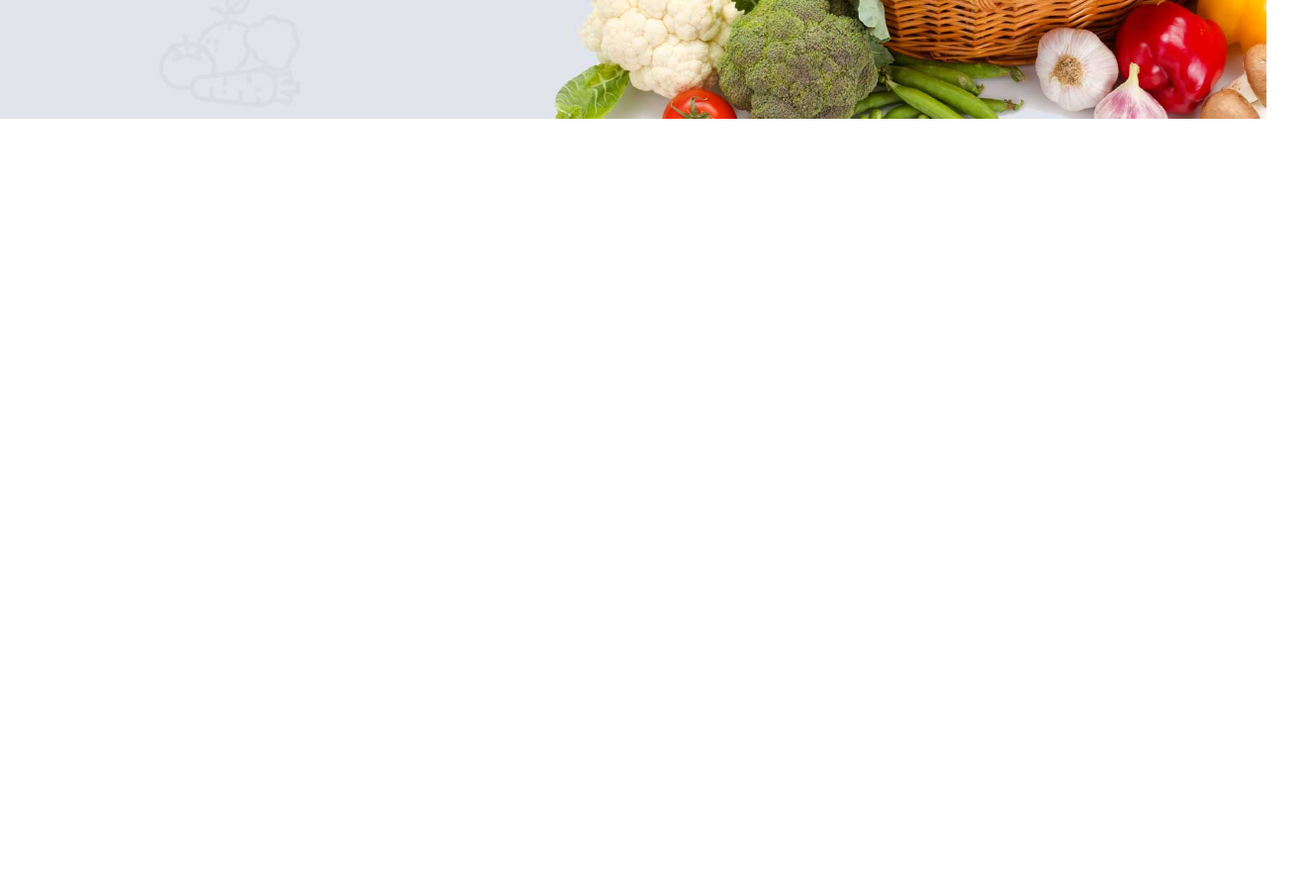
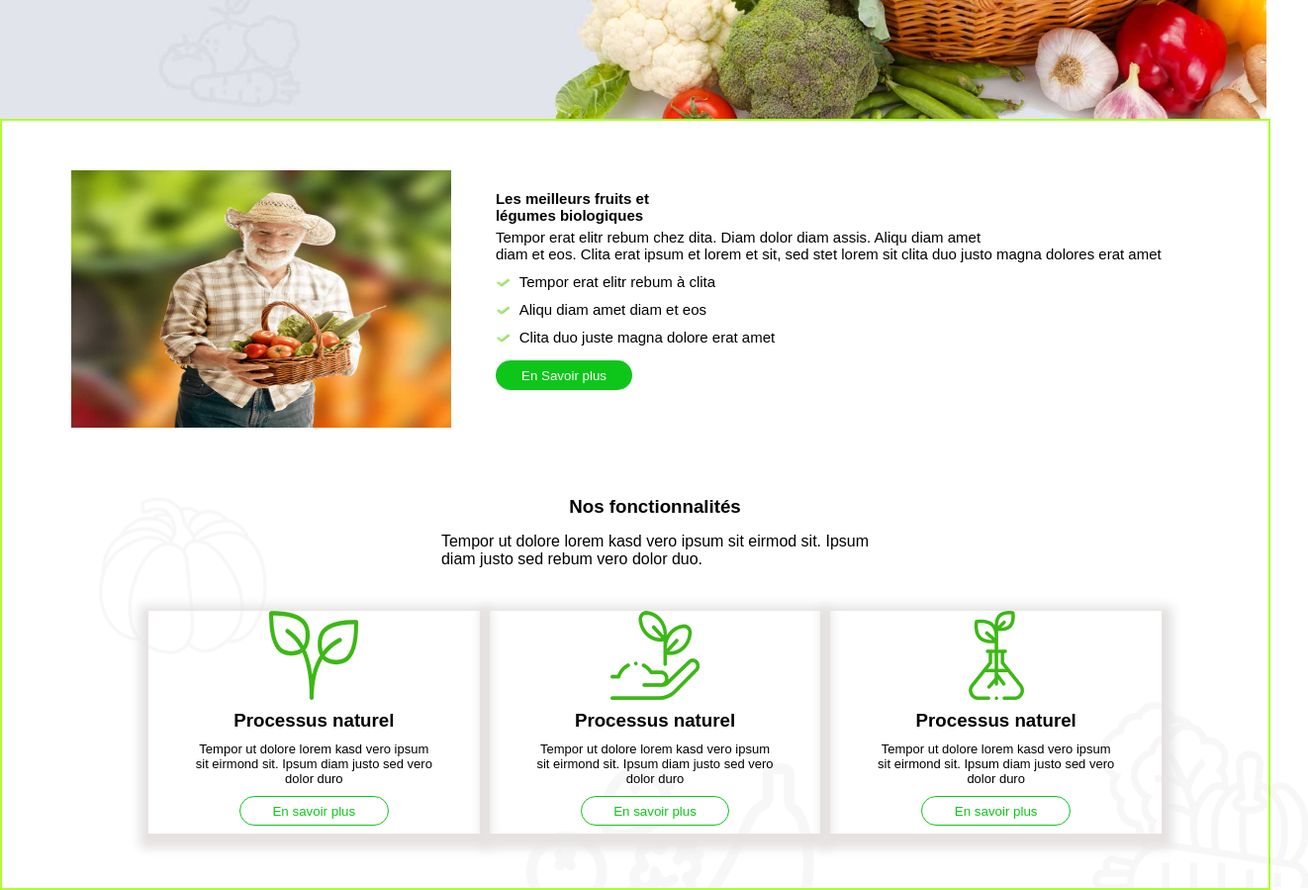
Before and after one commit to IanoIe/web-commerce, a plain HTML site: page index.html in a window 1280 px wide. Shown: the part 520-1419 px from the top of the page at 99% size, 1322 px wide, since content can reach past the window. Before the commit the page ends 800 px from the top, so only its background shows below. Drawn offline with Linux system fonts and the light colour scheme.

Commit message:
After restarting the project creation, I already have the header made from css and html. Part of the main is still being done...

```diff
--- a/index.html
+++ b/index.html
@@ -33,9 +33,9 @@
                 <a>Produits</a>
                 <a>Pages</a>
                 <a>Contectez-nous</a>
-                <a><img src="./images/icon-search.png" style="width: 100%; height: 20px; border-radius: 100%;"></a>
-                <a><img src="./images/icon-user.png" style="width: 100%; height: 20px; border-radius: 100%;"></a>
-                <a><img src="./images/icon-bag.png" style="width: 100%; height: 20px; border-radius: 100%;"></a>
+                <a><img src="./images/icon-search.png" style="width: 100%; height: 15px; border-radius: 100%;"></a>
+                <a><img src="./images/icon-user.png" style="width: 100%; height: 15px; border-radius: 100%;"></a>
+                <a><img src="./images/icon-bag.png" style="width: 100%; height: 15px; border-radius: 100%;"></a>
             </div>
         </div>
 
@@ -60,5 +60,85 @@
         </div>
     </header>
 
+    <main>
+        <!-- Section de meilleurs fruits et légumes biologiques -->
+        <section class="meilleurs-fruits">
+            <div class="fruits">
+                <img src="./images/about.jpg">
+            </div>
+            <div class="fruits-1">
+                <h1>Les meilleurs fruits et <br>légumes biologiques</h1>
+                <p>Tempor erat elitr rebum chez dita. Diam dolor diam assis. Aliqu diam amet<br>
+                   diam et eos. Clita erat ipsum et lorem et sit, sed stet lorem sit clita duo justo
+                   magna dolores erat amet
+                </p>
+                <p><img src="./images/vrai.png">Tempor erat elitr rebum à clita</p>
+                <p><img src="./images/vrai.png">Aliqu diam amet diam et eos</p>
+                <p><img src="./images/vrai.png">Clita duo juste magna dolore erat amet</p>
+                <button>En Savoir plus</button>
+
+            </div>
+
+        </section>
+
+        <!-- Section des nos fonctionnalités -->
+        <section class="nos-fonctionnalites">
+            <section class="fonctionnalites-1">
+                <h1>Nos fonctionnalités</h1>
+                Tempor ut dolore lorem kasd vero ipsum sit eirmod sit. Ipsum <br>
+                diam justo sed rebum vero dolor duo.
+            </section>
+            <section class="fonctionnalites-2">
+                <div class="processus">
+                    <img src="./images/icon-1.png">
+                    <h3>Processus naturel</h3>
+                    <p>Tempor ut dolore lorem kasd vero ipsum<br>
+                        sit eirmond sit. Ipsum diam justo sed vero<br>
+                        dolor duro
+                     </p>
+                    <button>En savoir plus</button>
+                </div>
+                <div class="biologiques">
+                    <img src="./images/icon-2.png">
+                    <h3>Processus naturel</h3>
+                    <p>Tempor ut dolore lorem kasd vero ipsum<br>
+                       sit eirmond sit. Ipsum diam justo sed vero<br>
+                       dolor duro
+                    </p>
+                    <button>En savoir plus</button>
+                </div>
+                <div class="biologiquement">
+                    <img src="./images/icon-3.png">
+                    <h3>Processus naturel</h3>
+                    <p>Tempor ut dolore lorem kasd vero ipsum<br>
+                        sit eirmond sit. Ipsum diam justo sed vero<br>
+                        dolor duro
+                     </p>
+                    <button>En savoir plus</button>
+                </div>
+
+            </section>
+
+        </section>
+
+        <!-- Section des nos produits -->
+        <section class="nos-produits">
+
+        </section>
+
+        <!-- section de.. Visitez notre entreprise -->
+        <section class="visitez-entreprise">
+
+        </section>
+        <!-- Section des Avis de clients -->
+        <section class="avis-clients">
+
+        </section>
+        <!-- Section Dernier blog -->
+        <section class="dernier-blogs">
+
+        </section>
+    </main>
+
 </body>
 </html>
--- a/style.css
+++ b/style.css
@@ -26,16 +26,28 @@ header {
 }
 
 .adresse {
+    padding: 5px;
     display: flex;
     flex-direction: row;
     width: 50%;
     height: 25px;
-    justify-content: flex-end;
+    justify-content: space-around;
 }
 .adresse p{
     display: flex;
     flex-direction: row;
-    justify-content: end;
+    justify-content: space-evenly;
+    width: 90%;
+    font-size: 12px;
+}
+.adresse a{
+    text-decoration: none;
+    color: black;
+    font-size: 12px;
+}
+
+.adresse img {
+    padding-top: 3px;
 }
 
 .div-link  {
@@ -46,6 +58,9 @@ header {
     justify-content: end;
     gap: 6px;
     margin-right: 10px;
+}
+.div-link p{
+    font-size: 13px;
 }
 
 .logo {
@@ -74,6 +89,10 @@ header {
     margin-right: 10px;
 }
 
+.logo-2 a{
+    font-size: 12px;
+}
+
 .text-nav {
     display: flex;
     flex-direction: row;
@@ -88,7 +107,7 @@ header {
 .text-nav img {
     margin-top: 50px;
     width: 2%;
-    height: 20px;
+    height: 15px;
     border-radius: 100%;
     margin-left: 10px;
 }
@@ -132,3 +151,145 @@ header {
     height: 50px;
     background-color: red;
 }
+
+main {
+    display: flex;
+    flex-direction: column;
+    width: 100%;
+    height: 100%;
+    border: 2px solid greenyellow;
+}
+
+.meilleurs-fruits {
+    padding-top: 50px;
+    display: flex;
+    flex-direction: row;
+    justify-content: center;
+    gap: 25px;
+    height: 285px;
+}
+.fruits {
+    display: flex;
+    flex-direction: row;
+    justify-content: center;
+    width: 30%;
+    height: 210px;
+}
+.fruits-1 h1 {
+    font-size: 15px;
+}
+.fruits img {
+    width: 100%;
+    height: 260px;
+}
+.fruits-1 {
+    padding: 20px;
+    width: 54%;
+    height: 210px;
+    text-align: justify;
+}
+.fruits-1 p {
+    padding-top: 5px;
+    font-size: 15px;
+}
+
+.fruits-1 img {
+    margin-top: 10px;
+    width: 2%;
+    height: 10px;
+    margin-right: 10px;
+}
+
+.fruits-1 button {
+    margin-top: 15px;
+    width: 20%;
+    height: 30px;
+    border-radius: 20px;
+    background-color: #0ec61a;
+    text-decoration: none;
+    color: white;
+    border: none;
+    text-align: center;
+}
+
+/* section de "Nos Fonctionnalités */
+.nos-fonctionnalites {
+    display: flex;
+    flex-direction: column;
+    background-image: url("./images/bg-icon.png");
+    align-items: center;
+    padding: 20px;
+    width: 100%;
+    height: 400px;
+}
+
+.fonctionnalites-1 {
+    padding: 10px;
+    display: flex;
+    flex-direction: column;
+    align-items: center;
+    justify-content: center;
+    width: 50%;
+    height: 100px;
+}
+
+.fonctionnalites-1 h1{
+    margin-bottom: 15px;
+}
+
+.fonctionnalites-2 {
+    margin-top: 20px;
+    display: flex;
+    flex-direction: row;
+    justify-content: center;
+    width: 80%;
+    height: 230px;
+    gap: 10px;
+}
+
+.fonctionnalites-2 p {
+    font-size: 13px;
+}
+
+.fonctionnalites-2 button {
+    background-color: white;
+    width: 45%;
+    height: 30px;
+    color: #0ec61a;
+    border: 1px solid #0ec61a;;
+    border-radius: 20px;
+}
+
+.processus {
+    display: flex;
+    flex-direction: column;
+    align-items: center;
+    text-align: center;
+    width: 50%;
+    height: 225px;
+    gap: 10px;
+    box-shadow: 1px 5px 10px 10px rgb(230, 226, 226);
+}
+
+
+.biologiques {
+    display: flex;
+    flex-direction: column;
+    align-items: center;
+    text-align: center;
+    width: 50%;
+    height: 225px;
+    gap: 10px;
+    box-shadow: 1px 5px 10px 10px rgb(230, 226, 226);
+}
+
+.biologiquement {
+    display: flex;
+    flex-direction: column;
+    align-items: center;
+    text-align: center;
+    width: 50%;
+    height: 225px;
+    gap: 10px;
+    box-shadow: 1px 5px 10px 10px rgb(230, 226, 226);
+}
```
Also changed, not shown: images/icone-gauche.png.
